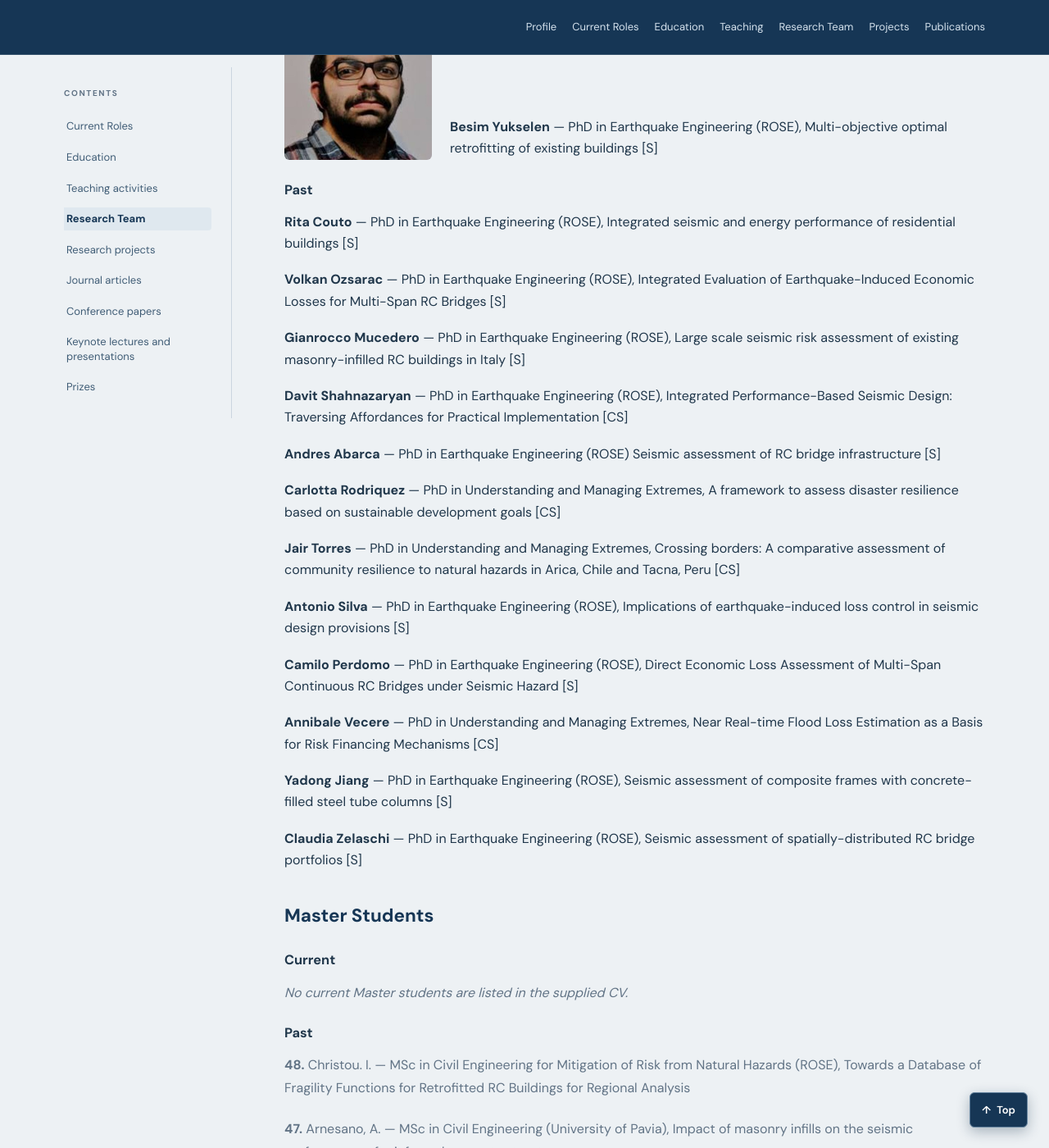
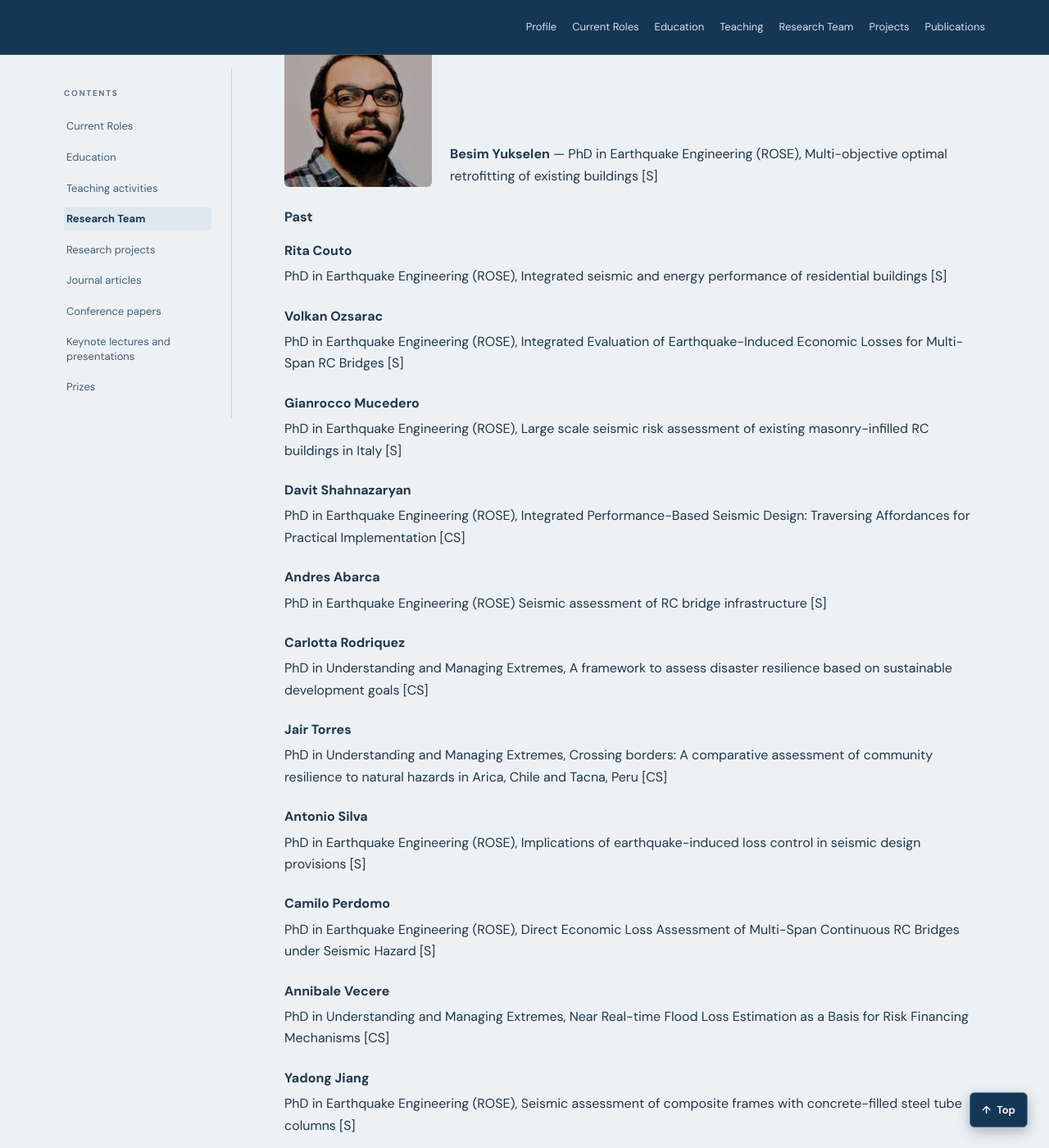
Before and after one commit to rncmonteiro/cv, a Jekyll site: the page built from index.md, in a window 1280 px wide and 1400 px high, scrolled down 5753 px. Shown: the whole window at 82% size. Built offline with Jekyll 4.4.1, drawn with Linux system fonts in a browser that asks for light colours; some of the changed text lies outside the part shown.

Commit message:
Add files via upload

```diff
--- a/_includes/content/team.md
+++ b/_includes/content/team.md
@@ -22,54 +22,58 @@
 
 #### Past
 
-<div style="margin:12px 0 18px;">
-    <strong>Nicola Scattarreggia</strong> (Italy)
-    <ul style="margin-bottom:0 !important; padding-bottom:0;">
-      <li>Risk assessment and retrofitting of existing bridges</li>
-      <li>Multi-hazard vulnerability and robustness assessment of existing bridges</li>
-    </ul>
+<div style="margin:14px 0 22px;">
+  <div style="border:0 !important;"><strong>Nicola Scattarreggia</strong> (Italy)</div>
+  <ul style="list-style-type:disc; list-style-position:outside; margin:6px 0 0 22px !important; padding:0 !important; border:0 !important;">
+    <li style="list-style-type:disc; display:list-item; border:0 !important; border-bottom:0 !important; padding:2px 0 !important; margin:0 !important;">Risk assessment and retrofitting of existing bridges</li>
+    <li style="list-style-type:disc; display:list-item; border:0 !important; border-bottom:0 !important; padding:2px 0 !important; margin:0 !important;">Multi-hazard vulnerability and robustness assessment of existing bridges</li>
+  </ul>
 </div>
 
-<div style="margin:12px 0 18px;">
-    <strong>Gianrocco Mucedero</strong> (Italy)
-    <ul style="margin-bottom:0 !important; padding-bottom:0;">
-      <li>Risk assessment and loss estimation of storage structures</li>
-      <li>Analysis of the structural response and seismic risk of reinforced concrete buildings considering different types of epistemic uncertainty</li>
-    </ul>
+<div style="margin:14px 0 22px;">
+  <div style="border:0 !important;"><strong>Gianrocco Mucedero</strong> (Italy)</div>
+  <ul style="list-style-type:disc; list-style-position:outside; margin:6px 0 0 22px !important; padding:0 !important; border:0 !important;">
+    <li style="list-style-type:disc; display:list-item; border:0 !important; border-bottom:0 !important; padding:2px 0 !important; margin:0 !important;">Risk assessment and loss estimation of storage structures</li>
+    <li style="list-style-type:disc; display:list-item; border:0 !important; border-bottom:0 !important; padding:2px 0 !important; margin:0 !important;">Analysis of the structural response and seismic risk of reinforced concrete buildings considering different types of epistemic uncertainty</li>
+  </ul>
 </div>
 
 
 
-<div style="margin:12px 0 18px;">
-    <strong>Andres Abarca Jimenez</strong> (Costa Rica)
-    <ul style="margin-bottom:0 !important; padding-bottom:0;">
-      <li>Risk assessment and management of existing reinforced concrete bridges</li>
-      <li>Seismic vulnerability of residential buildings and reinforced concrete bridges in Algeria</li>
-    </ul>
+<div style="margin:14px 0 22px;">
+  <div style="border:0 !important;"><strong>Andres Abarca Jimenez</strong> (Costa Rica)</div>
+  <ul style="list-style-type:disc; list-style-position:outside; margin:6px 0 0 22px !important; padding:0 !important; border:0 !important;">
+    <li style="list-style-type:disc; display:list-item; border:0 !important; border-bottom:0 !important; padding:2px 0 !important; margin:0 !important;">Risk assessment and management of existing reinforced concrete bridges</li>
+    <li style="list-style-type:disc; display:list-item; border:0 !important; border-bottom:0 !important; padding:2px 0 !important; margin:0 !important;">Seismic vulnerability of residential buildings and reinforced concrete bridges in Algeria</li>
+  </ul>
 </div>
 
-<div style="margin:12px 0 18px;">
-    <strong>Giammaria Gabbianelli</strong> (Italy) — Review of seismic actions and design techniques
+<div style="margin:14px 0 22px;">
+  <div style="border:0 !important;"><strong>Giammaria Gabbianelli</strong> (Italy)</div>
+  <div style="margin:5px 0 0; padding:0; border:0 !important; border-bottom:0 !important;">Review of seismic actions and design techniques</div>
 </div>
 
-<div style="margin:12px 0 18px;">
-    <strong>Wilson Carofilis</strong> (Ecuador) — Interventions to reduce seismic risk in existing buildings
+<div style="margin:14px 0 22px;">
+  <div style="border:0 !important;"><strong>Wilson Carofilis</strong> (Ecuador)</div>
+  <div style="margin:5px 0 0; padding:0; border:0 !important; border-bottom:0 !important;">Interventions to reduce seismic risk in existing buildings</div>
 </div>
 
-<div style="margin:12px 0 18px;">
-    <strong>Gerard O’Reilly</strong> (Ireland)
-    <ul style="margin-bottom:0 !important; padding-bottom:0;">
-      <li>Advanced assessment of seismic performance and collapse probability of existing masonry-infilled reinforced concrete buildings (Main supervisor: Prof. Rui Pinho, University of Pavia)</li>
-      <li>Risk analysis of critical infrastructure (Main supervisor: Prof. Michele Calvi, IUSS Pavia)</li>
-    </ul>
+<div style="margin:14px 0 22px;">
+  <div style="border:0 !important;"><strong>Gerard O’Reilly</strong> (Ireland)</div>
+  <ul style="list-style-type:disc; list-style-position:outside; margin:6px 0 0 22px !important; padding:0 !important; border:0 !important;">
+    <li style="list-style-type:disc; display:list-item; border:0 !important; border-bottom:0 !important; padding:2px 0 !important; margin:0 !important;">Advanced assessment of seismic performance and collapse probability of existing masonry-infilled reinforced concrete buildings (Main supervisor: Prof. Rui Pinho, University of Pavia)</li>
+    <li style="list-style-type:disc; display:list-item; border:0 !important; border-bottom:0 !important; padding:2px 0 !important; margin:0 !important;">Risk analysis of critical infrastructure (Main supervisor: Prof. Michele Calvi, IUSS Pavia)</li>
+  </ul>
 </div>
 
-<div style="margin:12px 0 18px;">
-    <strong>Iason Grigoratos</strong> (Greece) — Integrated seismic vulnerability assessment of reinforced concrete buildings (Main supervisor: Dr. Paola Ceresa)
+<div style="margin:14px 0 22px;">
+  <div style="border:0 !important;"><strong>Iason Grigoratos</strong> (Greece)</div>
+  <div style="margin:5px 0 0; padding:0; border:0 !important; border-bottom:0 !important;">Integrated seismic vulnerability assessment of reinforced concrete buildings (Main supervisor: Dr. Paola Ceresa)</div>
 </div>
 
-<div style="margin:12px 0 18px;">
-    <strong>Vania Cerchiello</strong> (Italy) — Mitigation of seismic risk in buildings (Main supervisor: Dr. Paola Ceresa)
+<div style="margin:14px 0 22px;">
+  <div style="border:0 !important;"><strong>Vania Cerchiello</strong> (Italy)</div>
+  <div style="margin:5px 0 0; padding:0; border:0 !important; border-bottom:0 !important;">Mitigation of seismic risk in buildings (Main supervisor: Dr. Paola Ceresa)</div>
 </div>
 
 ### PhD Students
@@ -108,52 +112,64 @@
 
 #### Past
 
-<div style="margin:12px 0 18px;">
-    <strong>Rita Couto</strong> — PhD in Earthquake Engineering (ROSE), Integrated seismic and energy performance of residential buildings [S]
+<div style="margin:14px 0 22px;">
+  <div style="border:0 !important;"><strong>Rita Couto</strong></div>
+  <div style="margin:5px 0 0; padding:0; border:0 !important; border-bottom:0 !important;">PhD in Earthquake Engineering (ROSE), Integrated seismic and energy performance of residential buildings [S]</div>
 </div>
 
-<div style="margin:12px 0 18px;">
-    <strong>Volkan Ozsarac</strong> — PhD in Earthquake Engineering (ROSE), Integrated Evaluation of Earthquake-Induced Economic Losses for Multi-Span RC Bridges [S]
+<div style="margin:14px 0 22px;">
+  <div style="border:0 !important;"><strong>Volkan Ozsarac</strong></div>
+  <div style="margin:5px 0 0; padding:0; border:0 !important; border-bottom:0 !important;">PhD in Earthquake Engineering (ROSE), Integrated Evaluation of Earthquake-Induced Economic Losses for Multi-Span RC Bridges [S]</div>
 </div>
 
-<div style="margin:12px 0 18px;">
-    <strong>Gianrocco Mucedero</strong> — PhD in Earthquake Engineering (ROSE), Large scale seismic risk assessment of existing masonry-infilled RC buildings in Italy [S]
+<div style="margin:14px 0 22px;">
+  <div style="border:0 !important;"><strong>Gianrocco Mucedero</strong></div>
+  <div style="margin:5px 0 0; padding:0; border:0 !important; border-bottom:0 !important;">PhD in Earthquake Engineering (ROSE), Large scale seismic risk assessment of existing masonry-infilled RC buildings in Italy [S]</div>
 </div>
 
-<div style="margin:12px 0 18px;">
-    <strong>Davit Shahnazaryan</strong> — PhD in Earthquake Engineering (ROSE), Integrated Performance-Based Seismic Design: Traversing Affordances for Practical Implementation [CS]
+<div style="margin:14px 0 22px;">
+  <div style="border:0 !important;"><strong>Davit Shahnazaryan</strong></div>
+  <div style="margin:5px 0 0; padding:0; border:0 !important; border-bottom:0 !important;">PhD in Earthquake Engineering (ROSE), Integrated Performance-Based Seismic Design: Traversing Affordances for Practical Implementation [CS]</div>
 </div>
 
-<div style="margin:12px 0 18px;">
-    <strong>Andres Abarca</strong> — PhD in Earthquake Engineering (ROSE) Seismic assessment of RC bridge infrastructure [S]
+<div style="margin:14px 0 22px;">
+  <div style="border:0 !important;"><strong>Andres Abarca</strong></div>
+  <div style="margin:5px 0 0; padding:0; border:0 !important; border-bottom:0 !important;">PhD in Earthquake Engineering (ROSE) Seismic assessment of RC bridge infrastructure [S]</div>
 </div>
 
-<div style="margin:12px 0 18px;">
-    <strong>Carlotta Rodriquez</strong> — PhD in Understanding and Managing Extremes, A framework to assess disaster resilience based on sustainable development goals [CS]
+<div style="margin:14px 0 22px;">
+  <div style="border:0 !important;"><strong>Carlotta Rodriquez</strong></div>
+  <div style="margin:5px 0 0; padding:0; border:0 !important; border-bottom:0 !important;">PhD in Understanding and Managing Extremes, A framework to assess disaster resilience based on sustainable development goals [CS]</div>
 </div>
 
-<div style="margin:12px 0 18px;">
-    <strong>Jair Torres</strong> — PhD in Understanding and Managing Extremes, Crossing borders: A comparative assessment of community resilience to natural hazards in Arica, Chile and Tacna, Peru [CS]
+<div style="margin:14px 0 22px;">
+  <div style="border:0 !important;"><strong>Jair Torres</strong></div>
+  <div style="margin:5px 0 0; padding:0; border:0 !important; border-bottom:0 !important;">PhD in Understanding and Managing Extremes, Crossing borders: A comparative assessment of community resilience to natural hazards in Arica, Chile and Tacna, Peru [CS]</div>
 </div>
 
-<div style="margin:12px 0 18px;">
-    <strong>Antonio Silva</strong> — PhD in Earthquake Engineering (ROSE), Implications of earthquake-induced loss control in seismic design provisions [S]
+<div style="margin:14px 0 22px;">
+  <div style="border:0 !important;"><strong>Antonio Silva</strong></div>
+  <div style="margin:5px 0 0; padding:0; border:0 !important; border-bottom:0 !important;">PhD in Earthquake Engineering (ROSE), Implications of earthquake-induced loss control in seismic design provisions [S]</div>
 </div>
 
-<div style="margin:12px 0 18px;">
-    <strong>Camilo Perdomo</strong> — PhD in Earthquake Engineering (ROSE), Direct Economic Loss Assessment of Multi-Span Continuous RC Bridges under Seismic Hazard [S]
+<div style="margin:14px 0 22px;">
+  <div style="border:0 !important;"><strong>Camilo Perdomo</strong></div>
+  <div style="margin:5px 0 0; padding:0; border:0 !important; border-bottom:0 !important;">PhD in Earthquake Engineering (ROSE), Direct Economic Loss Assessment of Multi-Span Continuous RC Bridges under Seismic Hazard [S]</div>
 </div>
 
-<div style="margin:12px 0 18px;">
-    <strong>Annibale Vecere</strong> — PhD in Understanding and Managing Extremes, Near Real-time Flood Loss Estimation as a Basis for Risk Financing Mechanisms [CS]
+<div style="margin:14px 0 22px;">
+  <div style="border:0 !important;"><strong>Annibale Vecere</strong></div>
+  <div style="margin:5px 0 0; padding:0; border:0 !important; border-bottom:0 !important;">PhD in Understanding and Managing Extremes, Near Real-time Flood Loss Estimation as a Basis for Risk Financing Mechanisms [CS]</div>
 </div>
 
-<div style="margin:12px 0 18px;">
-    <strong>Yadong Jiang</strong> — PhD in Earthquake Engineering (ROSE), Seismic assessment of composite frames with concrete-filled steel tube columns [S]
+<div style="margin:14px 0 22px;">
+  <div style="border:0 !important;"><strong>Yadong Jiang</strong></div>
+  <div style="margin:5px 0 0; padding:0; border:0 !important; border-bottom:0 !important;">PhD in Earthquake Engineering (ROSE), Seismic assessment of composite frames with concrete-filled steel tube columns [S]</div>
 </div>
 
-<div style="margin:12px 0 18px;">
-    <strong>Claudia Zelaschi</strong> — PhD in Earthquake Engineering (ROSE), Seismic assessment of spatially-distributed RC bridge portfolios [S]
+<div style="margin:14px 0 22px;">
+  <div style="border:0 !important;"><strong>Claudia Zelaschi</strong></div>
+  <div style="margin:5px 0 0; padding:0; border:0 !important; border-bottom:0 !important;">PhD in Earthquake Engineering (ROSE), Seismic assessment of spatially-distributed RC bridge portfolios [S]</div>
 </div>
 
 ### Master Students
```
